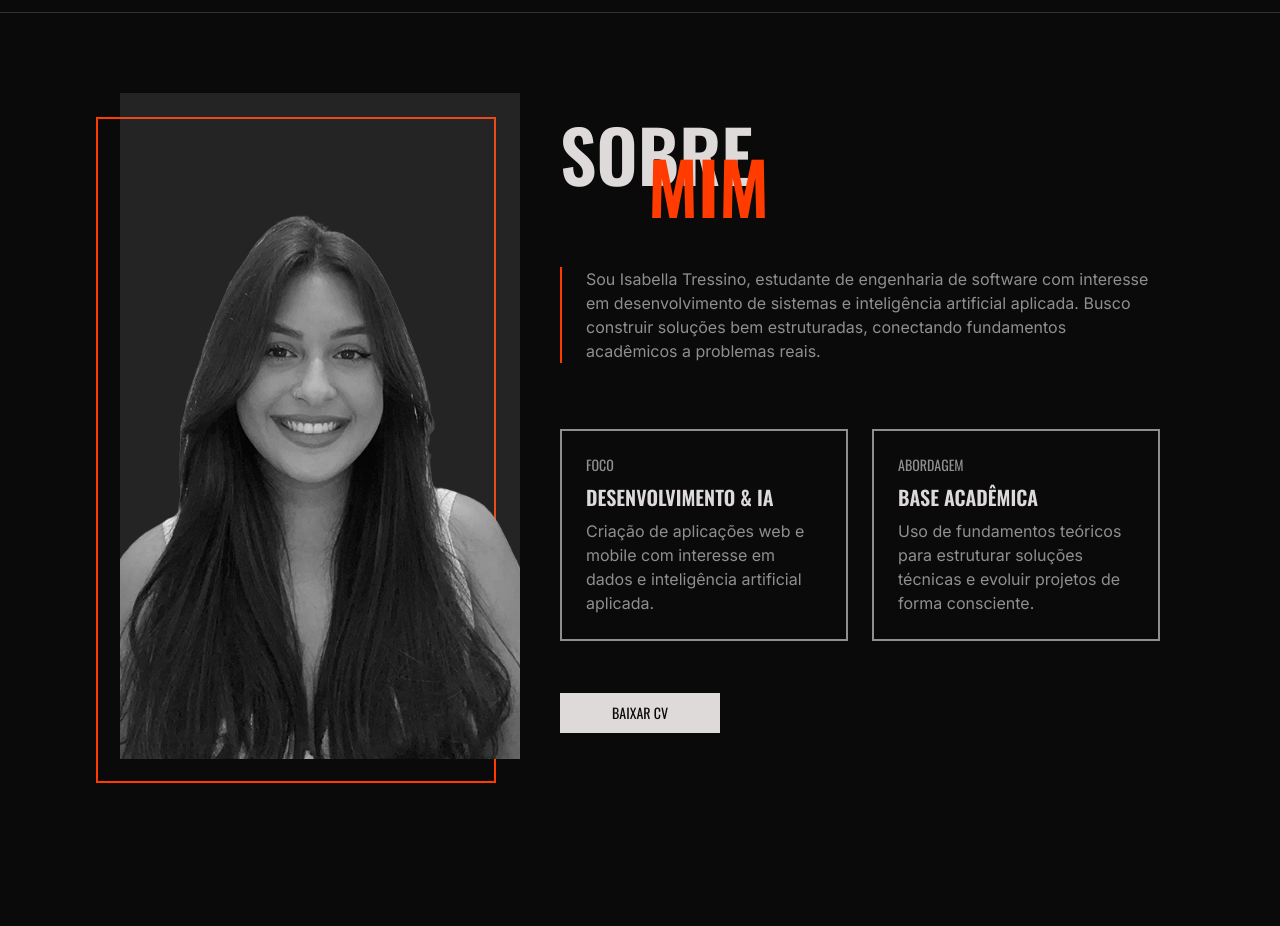
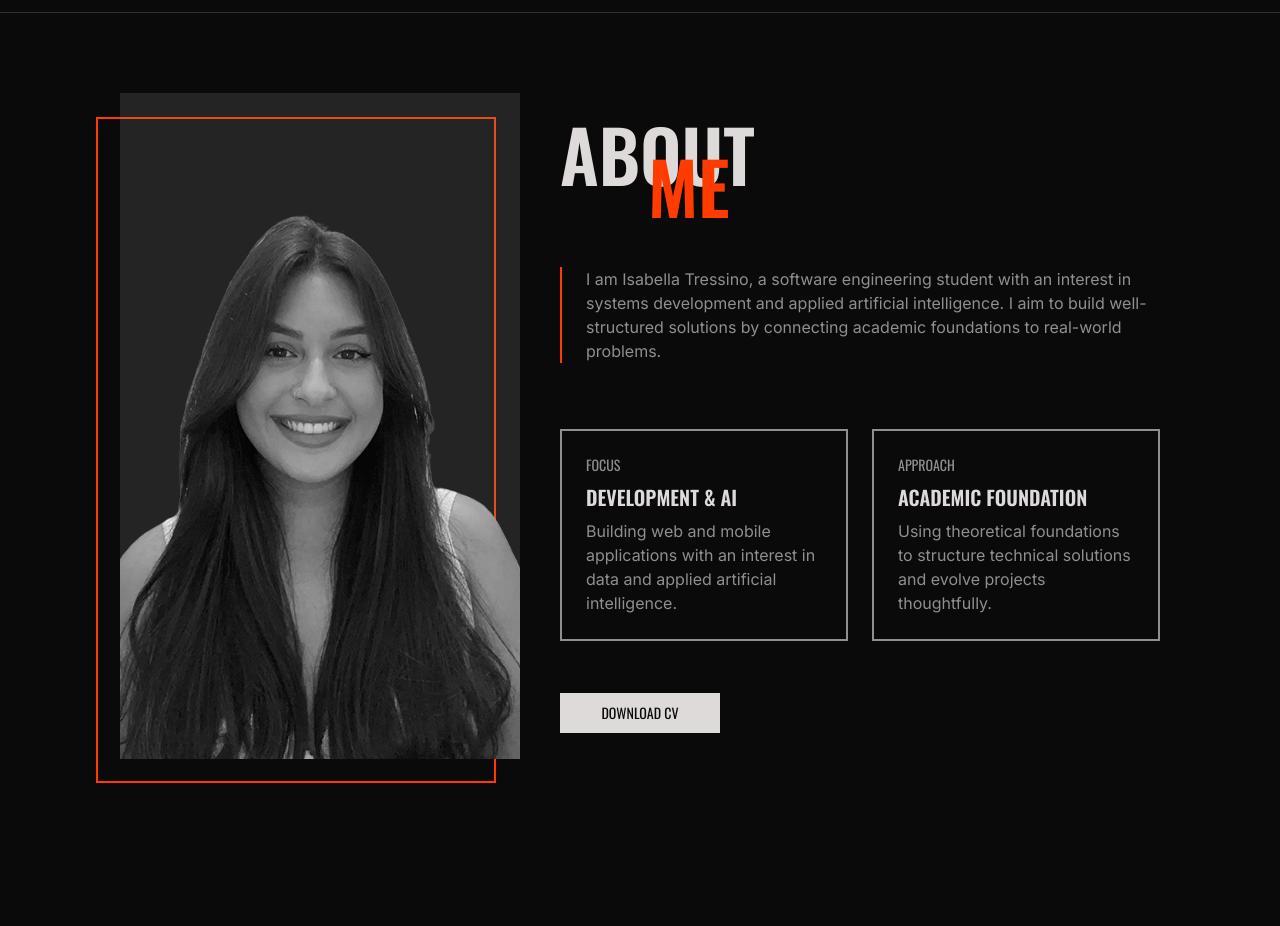
Before and after one commit to isabellatressino/portfolio, a React (Vite) app: page / in a window 1280 px wide. Shown: the part 787-1713 px from the top of the page. Built offline with nearby package versions, Linux system fonts and the light colour scheme.

Commit message:
Translate About section

```diff
--- a/src/components/sections/About.jsx
+++ b/src/components/sections/About.jsx
@@ -1,8 +1,11 @@
 import { motion } from "framer-motion";
 import profileImg from "../../assets/images/profile.png";
 import { fadeLeft, fadeRight, fadeUp, borderDraw } from "../../animations/animations";
+import { useTranslation } from "react-i18next";
 
 export default function About() {
+
+    const { t } = useTranslation();
 
     return (
         <section id="about" className="min-h-screen grid-design gap-y-10 content-center p-8 sm:p-10 lg:p-20 2xl:p-0 pt-20">
@@ -13,9 +16,9 @@ export default function About() {
                 viewport={{ once: true }}
                 className="relative col-span-4 sm:col-start-5 sm:self-end md:col-start-4 lg:col-start-6">
                 <h2 className="">
-                    Sobre
+                    {t("about.title.main")}
                     <span className="absolute text-primary top-8 left-22">
-                        Mim
+                        {t("about.title.highlight")}
                     </span>
                 </h2>
             </motion.div>
@@ -46,7 +49,7 @@ export default function About() {
                 whileInView="visible"
                 viewport={{ once: true }}
                 className="col-span-4 border-l-2 pl-6 border-primary mt-6 sm:self-center md:col-span-5 lg:col-start-6 lg:col-span-7">
-                Sou Isabella Tressino, estudante de engenharia de software com interesse em desenvolvimento de sistemas e inteligência artificial aplicada. Busco construir soluções bem estruturadas, conectando fundamentos acadêmicos a problemas reais.
+                {t("about.description")}
             </motion.p>
 
             <div className="cursor-default col-span-4 grid sm:col-span-8 gap-6 sm:grid-cols-2 sm:grid-rows-0 sm:mt-10 lg:mt-0 lg:col-start-6 lg:col-span-7 lg:self-center">
@@ -58,9 +61,9 @@ export default function About() {
                     transition={{ duration: .5 }}
                     viewport={{ once: true }}
                     className="border-2 p-6 flex-1">
-                    <p className="uppercase font-display text-sm mb-2">Foco</p>
-                    <p className="uppercase font-display text-xl text-text-main font-semibold mb-2">Desenvolvimento & IA</p>
-                    <p>Criação de aplicações web e mobile com interesse em dados e inteligência artificial aplicada.</p>
+                    <p className="uppercase font-display text-sm mb-2">{t("about.cards.focus.label")}</p>
+                    <p className="uppercase font-display text-xl text-text-main font-semibold mb-2">{t("about.cards.focus.title")}</p>
+                    <p>{t("about.cards.focus.text")}</p>
                 </motion.div>
                 <motion.div
                     variants={fadeUp}
@@ -70,9 +73,9 @@ export default function About() {
                     transition={{ duration: .5 }}
                     viewport={{ once: true }}
                     className="border-2 p-6 flex-1">
-                    <p className="uppercase font-display text-sm mb-2">Abordagem</p>
-                    <p className="uppercase font-display text-xl text-text-main font-semibold mb-2">Base Acadêmica</p>
-                    <p>Uso de fundamentos teóricos para estruturar soluções técnicas e evoluir projetos de forma consciente.</p>
+                    <p className="uppercase font-display text-sm mb-2">{t("about.cards.approach.label")}</p>
+                    <p className="uppercase font-display text-xl text-text-main font-semibold mb-2">{t("about.cards.approach.title")}</p>
+                    <p>{t("about.cards.approach.text")}</p>
                 </motion.div>
             </div>
 
@@ -84,7 +87,7 @@ export default function About() {
                 whileTap={{ scale: 0.98 }}
                 transition={{ duration: .5 }}
                 viewport={{ once: true }}
-                className="col-span-4 text-background bg-text-main hover:bg-primary hover:text-text-main sm:row-start-3 md:col-span-2 md:self-start lg:row-start-4 lg:col-start-6">Baixar CV</motion.button>
+                className="col-span-4 text-background bg-text-main hover:bg-primary hover:text-text-main sm:row-start-3 md:col-span-2 md:self-start lg:row-start-4 lg:col-start-6">{t("about.cta")}</motion.button>
 
         </section>
     )
--- a/src/locales/en.json
+++ b/src/locales/en.json
@@ -19,5 +19,25 @@
             "github": "Github",
             "linkedin": "LinkedIn"
         }
+    },
+    "about": {
+        "title": {
+            "main": "About",
+            "highlight": "Me"
+        },
+        "description": "I am Isabella Tressino, a software engineering student with an interest in systems development and applied artificial intelligence. I aim to build well-structured solutions by connecting academic foundations to real-world problems.",
+        "cards": {
+            "focus": {
+                "label": "Focus",
+                "title": "Development & AI",
+                "text": "Building web and mobile applications with an interest in data and applied artificial intelligence."
+            },
+            "approach": {
+                "label": "Approach",
+                "title": "Academic Foundation",
+                "text": "Using theoretical foundations to structure technical solutions and evolve projects thoughtfully."
+            }
+        },
+        "cta": "Download CV"
     }
 }
--- a/src/locales/pt.json
+++ b/src/locales/pt.json
@@ -19,5 +19,25 @@
             "github": "Github",
             "linkedin": "Linkedin"
         }
+    },
+    "about": {
+        "title": {
+            "main": "Sobre",
+            "highlight": "Mim"
+        },
+        "description": "Sou Isabella Tressino, estudante de engenharia de software com interesse em desenvolvimento de sistemas e inteligência artificial aplicada. Busco construir soluções bem estruturadas, conectando fundamentos acadêmicos a problemas reais.",
+        "cards": {
+            "focus": {
+                "label": "Foco",
+                "title": "Desenvolvimento & IA",
+                "text": "Criação de aplicações web e mobile com interesse em dados e inteligência artificial aplicada."
+            },
+            "approach": {
+                "label": "Abordagem",
+                "title": "Base Acadêmica",
+                "text": "Uso de fundamentos teóricos para estruturar soluções técnicas e evoluir projetos de forma consciente."
+            }
+        },
+        "cta": "Baixar CV"
     }
 }
```
